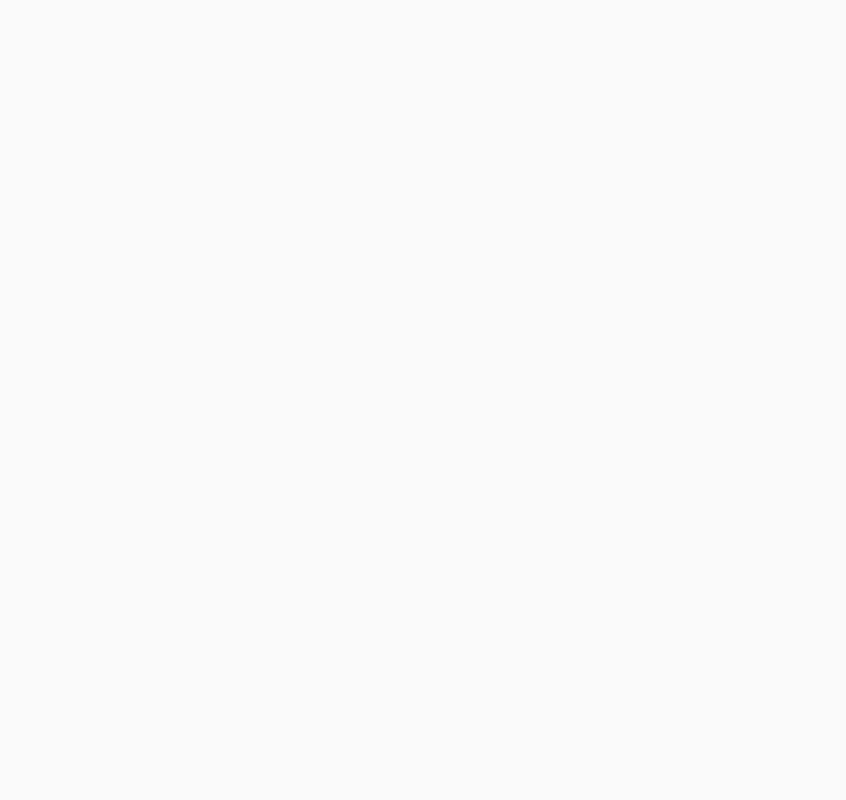
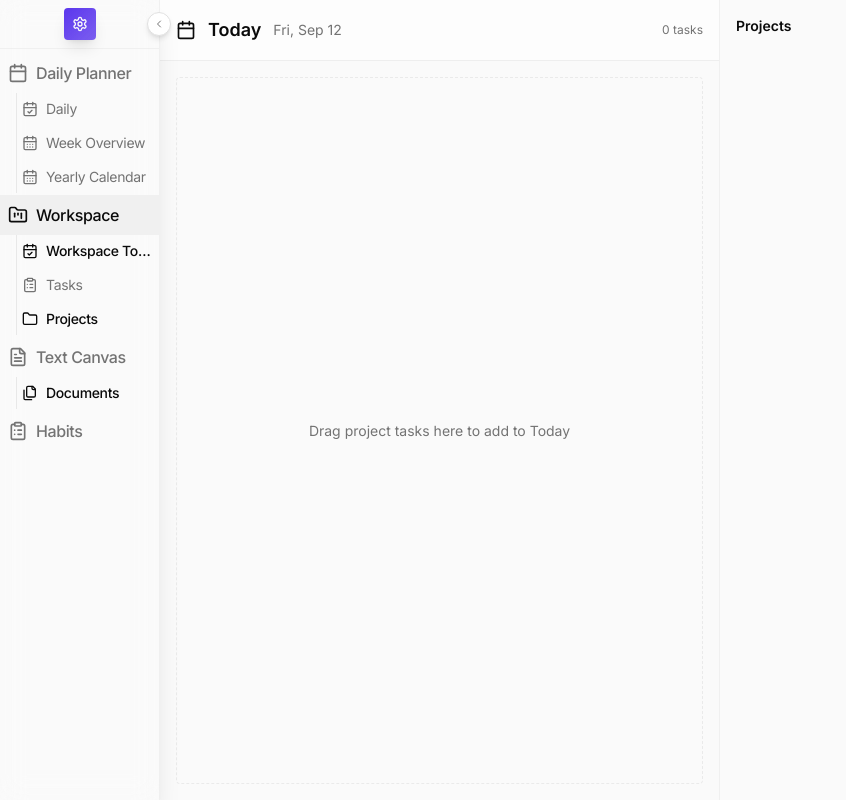
Before and after one commit to obihughes/omega-planner, a Next.js app: page /projects/workspace in a window 1280 px wide. Before the commit this address had no page. Shown: the whole page, without its empty margins (0-846 px from the left). Built offline with nearby package versions, Linux system fonts and the light colour scheme.

Commit message:
feat(navigation): add 'Workspace Today' view to projects navigation; update routing logic for improved task management and user experience

```diff
--- /dev/null
+++ b/app/projects/workspace/page.tsx
@@ -0,0 +1,171 @@
+'use client';
+
+import React, { useMemo, useCallback } from 'react';
+import { AppLayout } from '@/components/ui/AppLayout';
+import { useProjects } from '@/hooks/useProjects';
+import { Button } from '@/components/ui/button';
+import { cn } from '@/lib/utils';
+import { getDateKey } from '@/utils/dateUtils';
+import { Calendar, Plus, X } from 'lucide-react';
+
+export default function WorkspaceTodayPage() {
+  const { projects, updateTaskInProject } = useProjects();
+
+  // Today key
+  const today = useMemo(() => {
+    const d = new Date();
+    d.setHours(0, 0, 0, 0);
+    return d;
+  }, []);
+  const dateKey = useMemo(() => getDateKey(today), [today]);
+
+  // Aggregate project tasks due today (project-only view)
+  const tasksDueToday = useMemo(() => {
+    return projects
+      .filter(p => !p.isDeleted)
+      .flatMap(p => p.tasks.map(t => ({ ...t, projectId: p.id, projectName: p.name, projectColor: p.color })))
+      .filter(t => t.dueDate === dateKey);
+  }, [projects, dateKey]);
+
+  // Projects list
+  const activeProjects = useMemo(() => projects.filter(p => !p.isDeleted), [projects]);
+
+  const handleDropOnToday = useCallback((e: React.DragEvent<HTMLDivElement>) => {
+    e.preventDefault();
+    const raw = e.dataTransfer.getData('application/json') || e.dataTransfer.getData('text/plain');
+    if (!raw) return;
+    try {
+      const payload = JSON.parse(raw) as { taskId?: string; projectId?: string };
+      if (payload.taskId && payload.projectId) {
+        // Find the project task title
+        updateTaskInProject(payload.projectId, payload.taskId, { dueDate: dateKey });
+        return;
+      }
+    } catch {}
+  }, [updateTaskInProject, dateKey]);
+
+  const quickAddToToday = useCallback((projectId: string, taskId: string) => {
+    updateTaskInProject(projectId, taskId, { dueDate: dateKey });
+  }, [updateTaskInProject, dateKey]);
+
+  const toggleComplete = useCallback((projectId: string, taskId: string, current: 'todo' | 'in-progress' | 'completed' | 'blocked') => {
+    const next = current === 'completed' ? 'todo' : 'completed';
+    updateTaskInProject(projectId, taskId, { status: next });
+  }, [updateTaskInProject]);
+
+  const clearToday = useCallback((projectId: string, taskId: string) => {
+    updateTaskInProject(projectId, taskId, { dueDate: undefined });
+  }, [updateTaskInProject]);
+
+  return (
+    <AppLayout>
+      <div className="h-full flex overflow-hidden">
+        {/* Left: Today vertical list (fixed half width) */}
+        <div className="w-1/2 shrink-0 border-r border-border/40 flex flex-col overflow-hidden">
+          <div className="p-4 border-b border-border/50 bg-card/70">
+            <div className="flex items-center justify-between">
+              <div className="flex items-center gap-3">
+                <Calendar className="w-5 h-5" />
+                <div className="text-lg font-semibold">Today</div>
+                <div className="text-sm text-muted-foreground">{today.toLocaleDateString(undefined, { weekday: 'short', month: 'short', day: 'numeric' })}</div>
+              </div>
+              <div className="text-xs text-muted-foreground">{tasksDueToday.length} tasks</div>
+            </div>
+          </div>
+
+          {/* Drop target + today list (project tasks only) */}
+          <div className="flex-1 p-4 overflow-y-auto" onDragOver={(e) => e.preventDefault()} onDrop={handleDropOnToday}>
+            {tasksDueToday.length > 0 ? (
+              <div className="space-y-2">
+                {tasksDueToday.map(t => (
+                  <div key={t.id} className="grid grid-cols-[auto,1fr,auto] items-center gap-3 border rounded bg-card px-3 h-12">
+                    <button
+                      onClick={() => toggleComplete((t as any).projectId, t.id, t.status)}
+                      className={cn('w-4 h-4 border rounded', t.status === 'completed' ? 'bg-green-500 border-green-600' : 'bg-background')}
+                      title={t.status === 'completed' ? 'Mark as To Do' : 'Mark as Completed'}
+                    />
+                    <div className="flex items-center gap-2 min-w-0">
+                      <div className="w-2.5 h-2.5 rounded-full flex-shrink-0" style={{ backgroundColor: (t as any).projectColor }} />
+                      <div className="min-w-0">
+                        <div className="text-sm font-medium truncate">{t.title}</div>
+                        <div className="text-[10px] text-muted-foreground truncate">{(t as any).projectName}</div>
+                      </div>
+                    </div>
+                    <button className="text-xs text-muted-foreground hover:text-foreground" onClick={() => clearToday((t as any).projectId, t.id)} title="Remove from Today">
+                      <X className="w-3 h-3" />
+                    </button>
+                  </div>
+                ))}
+              </div>
+            ) : (
+              <div className="h-full grid place-items-center border border-dashed border-border/60 rounded bg-background/40 text-muted-foreground">
+                <div className="text-sm">Drag project tasks here to add to Today</div>
+              </div>
+            )}
+          </div>
+        </div>
+
+        {/* Right: Projects and tasks (drag sources with quick add) - fixed half width */}
+        <div className="w-1/2 shrink-0 p-4 overflow-y-auto">
+          <div className="text-sm font-semibold mb-3">Projects</div>
+          <div className="space-y-4">
+            {activeProjects.map(project => (
+              <div key={project.id} className="border border-border rounded bg-card/40">
+                <div className="px-3 py-2 border-b border-border/50 flex items-center gap-2">
+                  <div className="w-2.5 h-2.5 rounded-full" style={{ backgroundColor: project.color }} />
+                  <div className="text-sm font-medium truncate" title={project.name}>{project.name}</div>
+                </div>
+                <div className="p-3 space-y-2">
+                  {project.tasks.length === 0 ? (
+                    <div className="text-xs text-muted-foreground italic">No tasks</div>
+                  ) : (
+                    project.tasks.map(task => (
+                      <div
+                        key={task.id}
+                        draggable
+                        onDragStart={(e) => {
+                          e.dataTransfer.setData('application/json', JSON.stringify({ taskId: task.id, projectId: project.id }));
+                          e.dataTransfer.effectAllowed = 'move';
+                          // Custom small drag image to avoid full-width ghost
+                          try {
+                            const ghost = document.createElement('div');
+                            ghost.textContent = task.title;
+                            ghost.style.position = 'fixed';
+                            ghost.style.top = '-1000px';
+                            ghost.style.left = '-1000px';
+                            ghost.style.padding = '4px 8px';
+                            ghost.style.fontSize = '12px';
+                            ghost.style.background = 'var(--card)';
+                            ghost.style.border = '1px solid var(--border)';
+                            ghost.style.borderRadius = '6px';
+                            ghost.style.boxShadow = '0 4px 12px rgba(0,0,0,0.12)';
+                            document.body.appendChild(ghost);
+                            e.dataTransfer.setDragImage(ghost, 6, 6);
+                            setTimeout(() => document.body.removeChild(ghost), 0);
+                          } catch {}
+                        }}
+                        className="border bg-background hover:bg-accent/40 transition-colors px-2 py-1 flex items-center gap-2 rounded"
+                        title={task.title}
+                      >
+                        <div className={cn('w-4 h-4 border', task.status === 'completed' ? 'bg-green-500 border-green-600' : 'bg-background')} />
+                        <div className="min-w-0 flex-1">
+                          <div className="text-sm font-medium truncate">{task.title}</div>
+                          {task.dueDate && (
+                            <div className="text-[10px] text-muted-foreground truncate">Due {task.dueDate}</div>
+                          )}
+                        </div>
+                        <Button size="sm" variant="outline" className="h-7 px-2 text-xs" onClick={() => quickAddToToday(project.id, task.id)}>
+                          <Plus className="w-3 h-3 mr-1" /> Today
+                        </Button>
+                      </div>
+                    ))
+                  )}
+                </div>
+              </div>
+            ))}
+          </div>
+        </div>
+      </div>
+    </AppLayout>
+  );
+}
--- a/components/ui/Navigation.tsx
+++ b/components/ui/Navigation.tsx
@@ -134,6 +134,7 @@ export function Navigation() {
       icon: FolderKanban,
       active: pathname === '/projects' || pathname.startsWith('/projects/'),
       subViews: [
+        { key: 'workspace-today', label: 'Workspace Today', icon: CalendarCheck, active: pathname === '/projects/workspace' },
         { key: 'tasks', label: 'Tasks', icon: ClipboardList, active: pathname === '/projects/tasks' },
         { key: 'active', label: 'Projects', icon: Folder, active: projectsViewMode === 'active' }
       ]
@@ -263,7 +264,11 @@ export function Navigation() {
                                   setPlannerViewMode((subView as any).mode as any);
                                 }
                               } else if (item.href === '/projects') {
-                                if (subView.key === 'tasks') {
+                                if (subView.key === 'workspace-today') {
+                                  if (pathname !== '/projects/workspace') {
+                                    router.push('/projects/workspace');
+                                  }
+                                } else if (subView.key === 'tasks') {
                                   router.push('/projects/tasks');
                                 } else if (subView.key === 'timeline') {
                                   if (pathname !== '/projects/timeline') {
```
Also changed, not shown: 2 other files (tests, documents, lock files or other folders).
